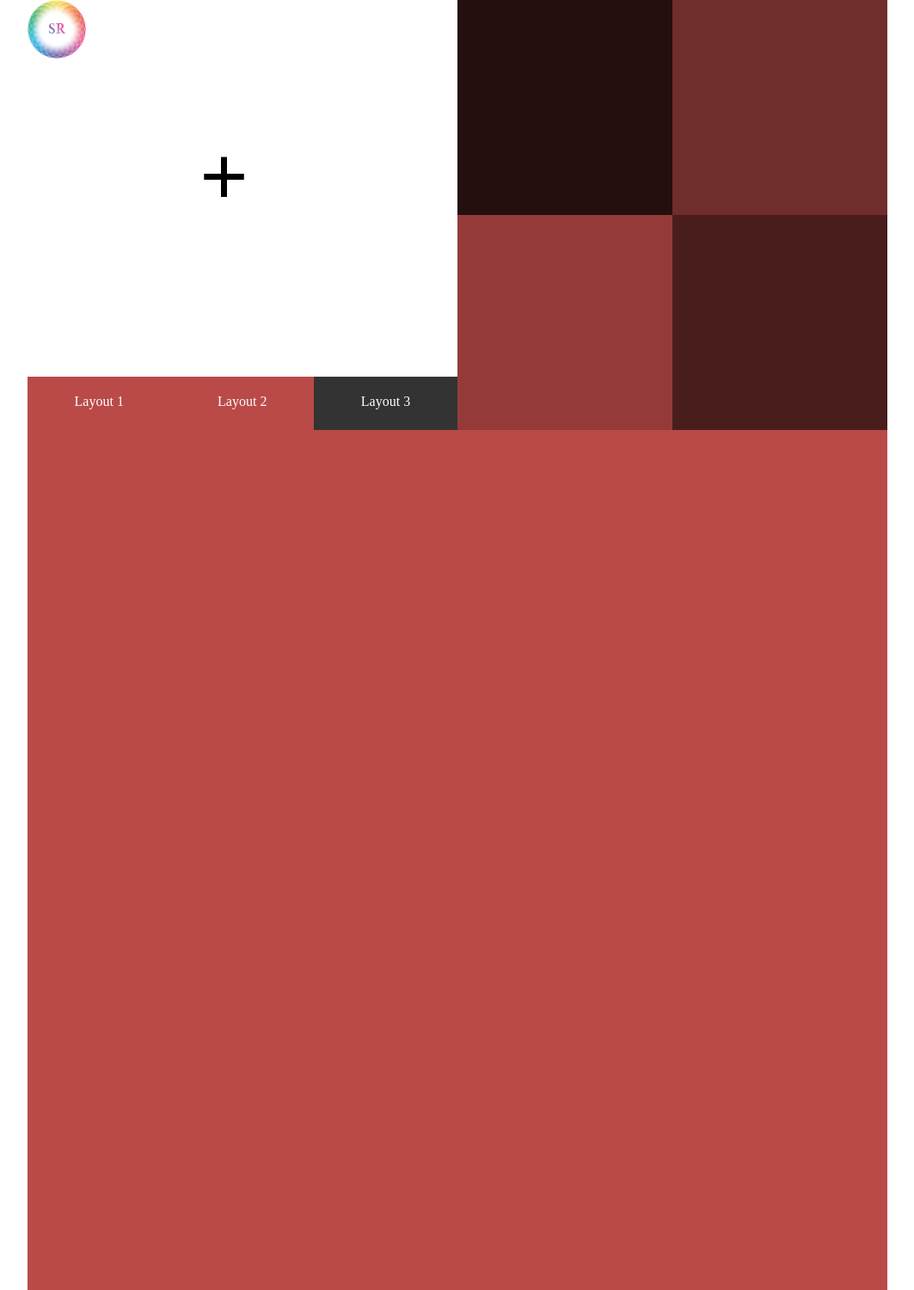
After one commit to shaharrubinshtein/webshenkar18, a PHP site: page /index3.html in a window 1280 px wide. The commit adds this page. Shown: the whole page at 86% size, without its empty margins (108-1171 px from the left). Run offline with PHP 8.4, Linux system fonts and the light colour scheme.

Commit message:
ex3_layout3

```diff
--- a/exercise3/includes/cssforex3.css
+++ b/exercise3/includes/cssforex3.css
@@ -221,3 +221,125 @@ li a{
 	height:50px;
 	background-color:#d6d6d6;
 }
+#wrapper3{
+	max-width: 1000px;
+	min-width:500px;
+	margin: 0px auto;
+	background-color:#ffffff;
+}
+.clear{
+	clear:both;
+}
+#mainMenu3 ul{
+	list-style-type:none;
+}
+#topLeftBox{
+	width:500px;
+	height:500px;
+	float:left;
+	background-color:#ffffff;
+	position:relative;
+}
+.button{
+	font-size:100px;
+	font-weight: bold;
+	position:absolute;
+	left:200px;
+}
+#mainMenu3{
+	width:500px;
+	height:62px;
+	position:absolute;
+	bottom:0px;
+}
+#logo3{
+	width:68px;
+	height:68px;
+	background-image:url(../images/logo.png);
+	background-repeat:no-repeat;
+	display:block;
+	padding-bottom:80px;
+	margin-right:20px;
+}
+.firstTab3{
+	width:166.5px;
+	height:62px;
+	background-color:#b94a48;
+	color:#ffffff;
+	font-family:Adobe Hebrew;
+	text-align:center;
+	line-height:57px;
+}
+.secondTab3{
+	width:166.5px;
+	height:62px;
+	background-color:#b94a48;
+	color:#ffffff;
+	font-family:Adobe Hebrew;
+	text-align:center;
+	line-height:57px;
+}
+.thirdTab3{
+	width:167px;
+	height:62px;
+	background-color:#333333;
+	color:#ffffff;
+	font-family:Adobe Hebrew;
+	text-align:center;
+	line-height:57px;
+}
+#rightTopBox{
+	width:500px;
+	height:500px;
+	background-color:#b94a48;
+	display:flex;
+	flex-flow: row wrap;
+	justify-content: flex-start;
+	align-content: flex-start;
+}
+#rightTopBox div{
+	height:250px;
+	width:250px;
+	background-color:#000000;
+}
+.topLeft{
+	opacity:0.8;
+}
+.topRight{
+	opacity:0.4;
+}
+.bottomLeft{
+	opacity:0.2;
+}
+.bottomRight{
+	opacity:0.6;
+}
+.Main3{
+	width:auto;
+	width:1000px;
+	min-height:1000px;
+	background-color:#b94a48;
+	display:flex;
+	flex-flow: row wrap;
+	justify-content: flex-start;
+	align-content: flex-start;
+}
+.Main3 div{
+	height:250px;
+	width:250px;
+	background-color:#000000;
+}
+
+@media only screen and (max-width:999px){
+
+	#wrapper3 {
+		width:500px;
+		margin:0px auto;
+	}
+}
+@media only screen and (min-width:1000px){
+	#wrapper3 {
+		width:1000px;
+		margin:0px auto;
+	}
+}
--- a/exercise3/index.html
+++ b/exercise3/index.html
@@ -13,7 +13,7 @@
                     <ul>
                         <li class="firstTab"><a href="index.html" target="_self"><p>Layout 1</p></a></li>
                         <li class="secondTab"><a href="index2.html" target="_self"><p>Layout 2</p></a></li>
-                        <li class="thirdTab"><p>Layout 3</p></li>
+                        <li class="thirdTab"><a href="index3.html" target="_self"><p>Layout 3</p></a></li>
                     </ul>
 				</nav>
 				<div class="clear"></div>
--- a/exercise3/index2.html
+++ b/exercise3/index2.html
@@ -15,7 +15,7 @@
                 <ul>
                     <li class="firstTab2"><a href="index.html" target="_self"><p>Layout 1</p></a></li>
                     <li class="secondTab2"><a href="index2.html" target="_self"><p>Layout 2</p></a></li>
-                    <li class="thirdTab2"><p>Layout 3</p></li>
+                    <li class="thirdTab2"><a href="index3.html" target="_self"><p>Layout 3</p></a></li>
                 </ul>
             </nav>
         </aside>
--- /dev/null
+++ b/exercise3/index3.html
@@ -0,0 +1,35 @@
+<!DOCTYPE html>
+<html lang="en">
+<head>
+    <title>Shahar Rubinshtein </title>
+    <link rel="stylesheet" href="includes/cssforex3.css">
+    <meta charset="UTF-8">
+    <script src="https://code.jquery.com/jquery-3.3.1.min.js" integrity="sha256-FgpCb/KJQlLNfOu91ta32o/NMZxltwRo8QtmkMRdAu8=" crossorigin="anonymous"></script>
+    <script src="includes/js/main.js"></script>
+    <meta name="viewport" content="width=device-width">
+</head>
+<body>
+<div id="wrapper3">
+    <header>
+        <section id="topLeftBox">
+            <a id="logo3" class="Layout1" href="index3.html"></a>
+            <p class="button">+</p>
+            <nav id="mainMenu3">
+            <ul>
+                <li class="firstTab3"><a href="index.html" target="_self"><p>Layout 1</p></a></li>
+                <li class="secondTab3"><a href="index2.html" target="_self"><p>Layout 2</p></a></li>
+                <li class="thirdTab3"><a href="index3.html" target="_self"><p>Layout 3</p></a></li>
+            </ul>
+        </nav>
+        </section>
+        <section id="rightTopBox">
+            <div class="topLeft"></div>
+            <div class="topRight"></div>
+            <div class="bottomLeft"></div>
+            <div class="bottomRight"></div>
+        </section>
+    </header>
+    <main class="Main3"></main>
+</div>
+</body>
+</html>
```
Also changed, not shown: exercise3/includes/layout3.js (added, +43 -0 lines).
